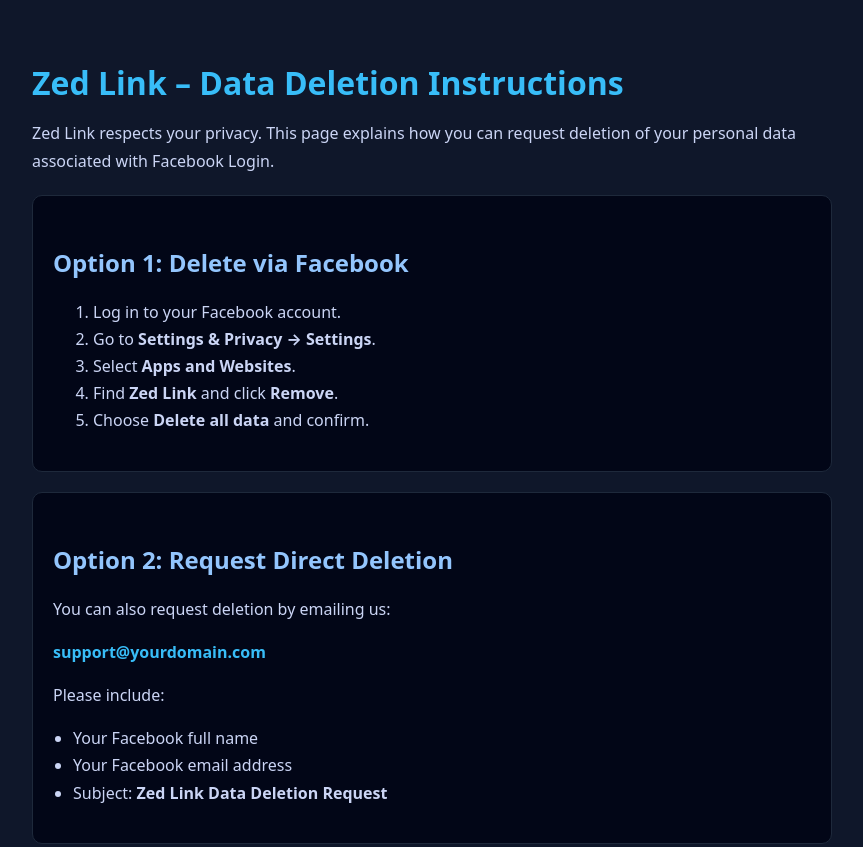
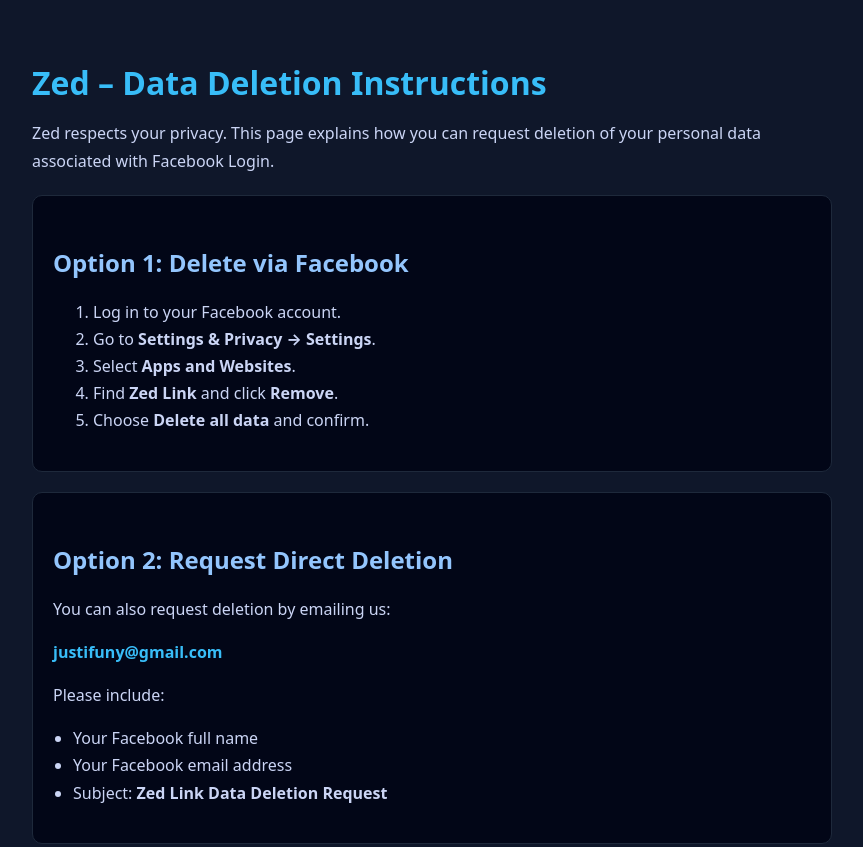
Before and after one commit to Ethan-Jusk/zed-privacy, a plain HTML site: page delete.html in a window 1280 px wide. Shown: the top 847 px of the page, without its empty margins (208-1071 px from the left). Drawn offline with Linux system fonts and the light colour scheme.

Commit message:
Update delete.html

```diff
--- a/delete.html
+++ b/delete.html
@@ -5,7 +5,7 @@
   <meta name="viewport" content="width=device-width, initial-scale=1.0" />
   <title>Zed – Data Deletion Instructions</title>
 
-  <meta name="description" content="Request deletion of your Zed Link account and Facebook login data." />
+  <meta name="description" content="Request deletion of your Zed account and Facebook login data." />
 
   <style>
     body {
@@ -65,9 +65,9 @@
 
 <body>
   <div class="container">
-    <h1>Zed Link – Data Deletion Instructions</h1>
+    <h1>Zed  – Data Deletion Instructions</h1>
     <p>
-      Zed Link respects your privacy. This page explains how you can request
+      Zed respects your privacy. This page explains how you can request
       deletion of your personal data associated with Facebook Login.
     </p>
 
@@ -87,7 +87,7 @@
       <p>
         You can also request deletion by emailing us:
       </p>
-      <p class="email">support@yourdomain.com</p>
+      <p class="email">justifuny@gmail.com</p>
 
       <p>Please include:</p>
       <ul>
```
